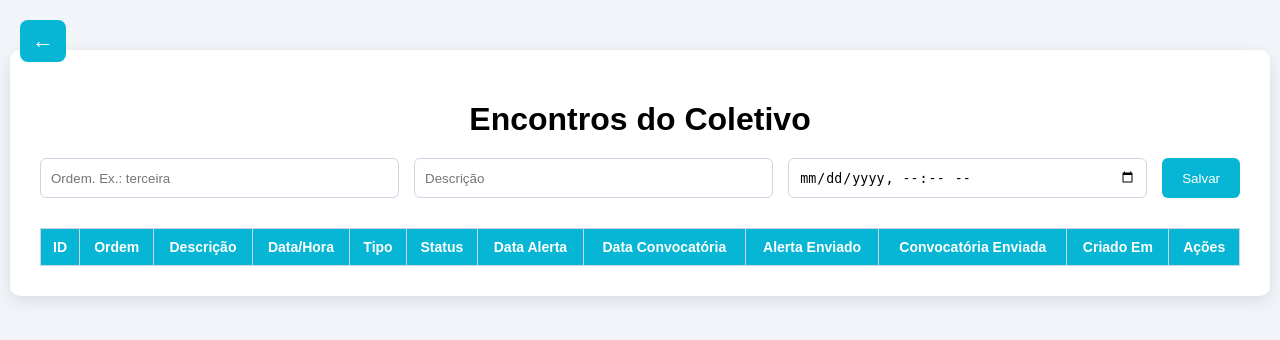
After one commit to albertgualimbo76-ctrl/esg-dunda, a FastAPI app: template templates/encontro_coletivo.html in a window 1280 px wide. The commit adds this page. Shown: the top 340 px of the page. Run offline with FastAPI, Linux system fonts and the light colour scheme; the template is opened without the code that fills it, so the values that code supplies are empty.

Commit message:
Add files via upload

```diff
--- a/templates/dap.html
+++ b/templates/dap.html
@@ -191,6 +191,8 @@ body{display:flex;background:#f1f5f9;}
     <div class="menu">
         <a onclick="criarContacto()">Gerenciar contactos-SMS</a>
         <a onclick="agendarEncontros()">Agendar encontros-SMS</a>
+        <a onclick="agendarEncontros_coletivo()">Agendar encontros do colectivo da direcção-SMS</a>
+        <a onclick="agendarOutros_encontros()">Agendar encontros com elementos/grupo específicos-SMS</a>
         <a onclick="criarInformacoes()">Enviar outras informacoes-SMS</a>
         <a onclick="criarAssistencias()">Fazer Plano de assistencias mútuas</a>
         <a onclick="criarAss_direccao()">Fazer Plano de assistencias de direccao</a>
@@ -266,6 +268,8 @@ document.getElementById("year").textContent = new Date().getFullYear();
 function voltarPagina(){ window.history.back(); }
 function abrirDadosAluno(){ window.location.href="/dados_aluno"; }
 function agendarEncontros(){ window.location.href="/encontros"; }
+function agendarEncontros_coletivo(){window.location.href="/encontros_coletivo";}
+function agendarOutros_encontros(){window.location.href="/outro_encontro";}
 function criarContacto(){ window.location.href="/contacto"; }
 function criarInformacoes(){ window.location.href="/informacoes"; }
 function criarAssistencias(){ window.location.href="/assistencia"; }
--- /dev/null
+++ b/templates/encontro_coletivo.html
@@ -0,0 +1,260 @@
+<!DOCTYPE html>
+<html lang="pt">
+<head>
+<meta charset="UTF-8">
+<title>Gestão de Encontros do Coletivo</title>
+
+<style>
+body { font-family: Arial, sans-serif; background:#f1f5f9; margin:0; padding:0; }
+
+.back-btn{
+    position:fixed;
+    top:20px;
+    left:20px;
+    font-size:22px;
+    cursor:pointer;
+    background:#06b6d4;
+    color:white;
+    padding:8px 12px;
+    border-radius:8px;
+    transition:0.3s;
+}
+.back-btn:hover{ background:#0891b2; }
+
+.container {
+    max-width:1200px;
+    margin:50px auto;
+    background:white;
+    padding:30px;
+    border-radius:10px;
+    box-shadow:0 5px 15px rgba(0,0,0,0.1);
+    overflow-x:auto;
+}
+
+h1 { text-align:center; margin-bottom:20px; }
+
+form { display:flex; flex-wrap:wrap; gap:15px; margin-bottom:30px; }
+
+form input {
+    padding:10px;
+    border-radius:6px;
+    border:1px solid #cbd5e1;
+    flex:1;
+    min-width:200px;
+}
+
+form button {
+    padding:10px 20px;
+    border:none;
+    border-radius:6px;
+    background:#06b6d4;
+    color:white;
+    cursor:pointer;
+}
+
+table {
+    width:100%;
+    border-collapse:collapse;
+    margin-top:20px;
+    min-width:1100px;
+}
+
+table th, table td {
+    border:1px solid #cbd5e1;
+    padding:10px;
+    font-size:14px;
+}
+
+table th {
+    background:#06b6d4;
+    color:white;
+}
+
+.actions button {
+    margin-right:5px;
+    padding:5px 10px;
+    border:none;
+    border-radius:4px;
+    cursor:pointer;
+}
+
+.actions .edit { background:#22c55e; color:white; }
+.actions .delete { background:#ef4444; color:white; }
+</style>
+</head>
+
+<body>
+
+<div class="back-btn" onclick="voltarPagina()">←</div>
+
+<div class="container">
+    <h1>Encontros do Coletivo</h1>
+
+    <form id="formEncontro">
+        <input type="hidden" id="encontroId">
+
+        <input type="text" id="titulo" placeholder="Ordem. Ex.: terceira" required>
+        <input type="text" id="descricao" placeholder="Descrição">
+        <input type="datetime-local" id="data_hora" required>
+
+        <button type="submit">Salvar</button>
+    </form>
+
+    <table>
+        <thead>
+            <tr>
+                <th>ID</th>
+                <th>Ordem</th>
+                <th>Descrição</th>
+                <th>Data/Hora</th>
+                <th>Tipo</th>
+                <th>Status</th>
+                <th>Data Alerta</th>
+                <th>Data Convocatória</th>
+                <th>Alerta Enviado</th>
+                <th>Convocatória Enviada</th>
+                <th>Criado Em</th>
+                <th>Ações</th>
+            </tr>
+        </thead>
+        <tbody id="encontrosBody"></tbody>
+    </table>
+</div>
+
+<script>
+
+// 🔥 ALTERADO PARA COLETIVO
+const API_BASE = "";
+
+// ==========================
+function voltarPagina(){
+    if(document.referrer !== ""){
+        window.history.back();
+    }else{
+        window.location.href = "/dap";
+    }
+}
+
+// ==========================
+function formatarData(dataStr){
+    if (!dataStr) return "";
+    return new Date(dataStr).toLocaleString();
+}
+
+function resetForm(){
+    formEncontro.reset();
+    encontroId.value = "";
+}
+
+// Função para remover acentos usando expressões regulares
+function removerAcentos(str) {
+    return str.normalize("NFD").replace(/[\u0300-\u036f]/g, "");
+}
+
+// Função para adicionar a remoção de acentos ao input de nome
+function addInputNoAcento(inputElement) {
+    inputElement.addEventListener('input', function () {
+        inputElement.value = removerAcentos(inputElement.value);
+    });
+}
+
+// ==========================
+async function listarEncontros(){
+    const res = await fetch(`${API_BASE}/coletivo/`);
+    const dados = await res.json();
+
+    const tbody = document.getElementById("encontrosBody");
+    tbody.innerHTML = "";
+
+    dados.forEach(e => {
+        const tr = document.createElement("tr");
+
+        tr.innerHTML = `
+            <td>${e.id}</td>
+            <td>${e.titulo}</td>
+            <td>${e.descricao || ""}</td>
+            <td>${formatarData(e.data_hora)}</td>
+            <td>${e.tipo}</td>
+            <td>${e.status}</td>
+            <td>${formatarData(e.data_alerta)}</td>
+            <td>${formatarData(e.data_convocatoria)}</td>
+            <td>${e.alerta_enviado}</td>
+            <td>${e.convocatoria_enviada}</td>
+            <td>${formatarData(e.criado_em)}</td>
+            <td class="actions">
+                <button class="edit" onclick="editar(${e.id})">Editar</button>
+                <button class="delete" onclick="deletar(${e.id})">Cancelar</button>
+            </td>
+        `;
+
+        tbody.appendChild(tr);
+    });
+}
+
+// ==========================
+async function criarOuAtualizar(e){
+    e.preventDefault();
+
+    const id = encontroId.value;
+
+    const dt = new Date(data_hora.value);
+
+    const dataFormatada = `${dt.getFullYear()}-${String(dt.getMonth()+1).padStart(2,'0')}-${String(dt.getDate()).padStart(2,'0')}T${String(dt.getHours()).padStart(2,'0')}:${String(dt.getMinutes()).padStart(2,'0')}`;
+
+    const dados = {
+        titulo: titulo.value,
+        descricao: descricao.value,
+        data_hora: dataFormatada
+    };
+
+    if(id){
+        await fetch(`${API_BASE}/coletivo/${id}`,{
+            method:"PUT",
+            headers:{"Content-Type":"application/json"},
+            body:JSON.stringify(dados)
+        });
+    }else{
+        await fetch(`${API_BASE}/coletivo/`,{
+            method:"POST",
+            headers:{"Content-Type":"application/json"},
+            body:JSON.stringify(dados)
+        });
+    }
+
+    resetForm();
+    listarEncontros();
+}
+
+// ==========================
+async function editar(id){
+    const res = await fetch(`${API_BASE}/coletivo/${id}`);
+    const e = await res.json();
+
+    encontroId.value = e.id;
+    titulo.value = e.titulo;
+    descricao.value = e.descricao || "";
+
+    const dt = new Date(e.data_hora);
+
+    data_hora.value = `${dt.getFullYear()}-${String(dt.getMonth()+1).padStart(2,'0')}-${String(dt.getDate()).padStart(2,'0')}T${String(dt.getHours()).padStart(2,'0')}:${String(dt.getMinutes()).padStart(2,'0')}`;
+}
+
+// ==========================
+async function deletar(id){
+    await fetch(`${API_BASE}/coletivo/${id}`,{ method:"DELETE" });
+    listarEncontros();
+}
+
+// ==========================
+formEncontro.addEventListener("submit", criarOuAtualizar);
+
+// carregar dados
+listarEncontros();
+
+// Adicionar a função de remover acentos no campo "titulo" ou qualquer outro input desejado
+addInputNoAcento(document.querySelector("#titulo"));
+
+</script>
+
+</body>
+</html>
```
Also changed, not shown: schemas/encontro_coletivo.py (added, +49 -0 lines), schemas/outros_encontros.py (added, +61 -0 lines), templates/outros_encontros.html (added, +247 -0 lines).
